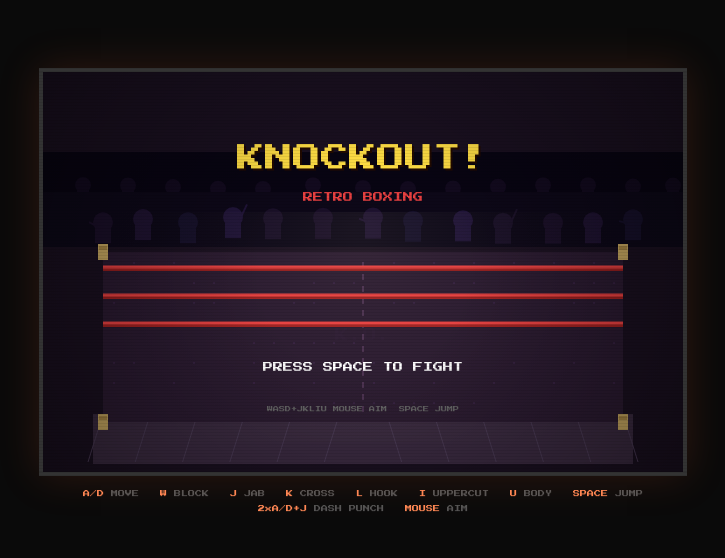
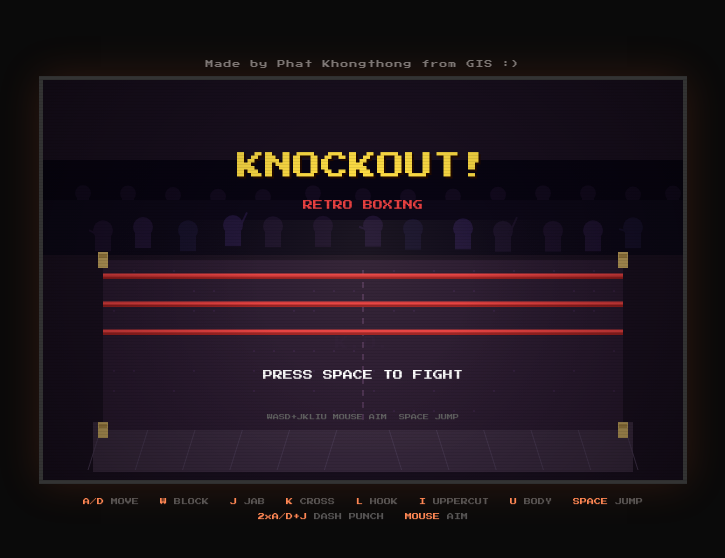
Before and after one commit to PatKhongThong/Boxing, a plain HTML site: page game/index.html in a window 1280 px wide. Shown: the part 108-666 px from the top of the page, without its empty margins (277-1002 px from the left). Drawn offline with Linux system fonts and the light colour scheme.

Commit message:
Update index.html

```diff
--- a/game/index.html
+++ b/game/index.html
@@ -64,6 +64,7 @@
 
 <body>
   <div>
+    <div style="color:#777; font-size:8px; text-align:center; margin-bottom:8px; letter-spacing:1px; font-family:'Press Start 2P',monospace;">Made by Phat Khongthong from GIS :)</div>
     <div id="wrapper">
       <canvas id="game" width="640" height="400"></canvas>
       <div id="scanlines"></div>
```
